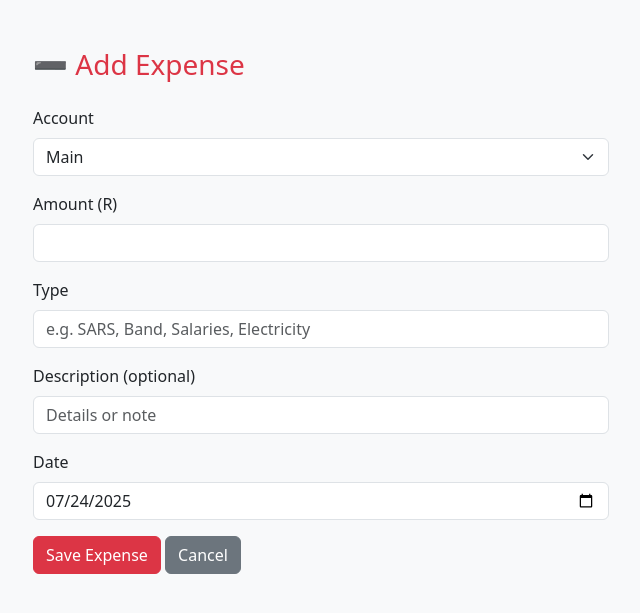
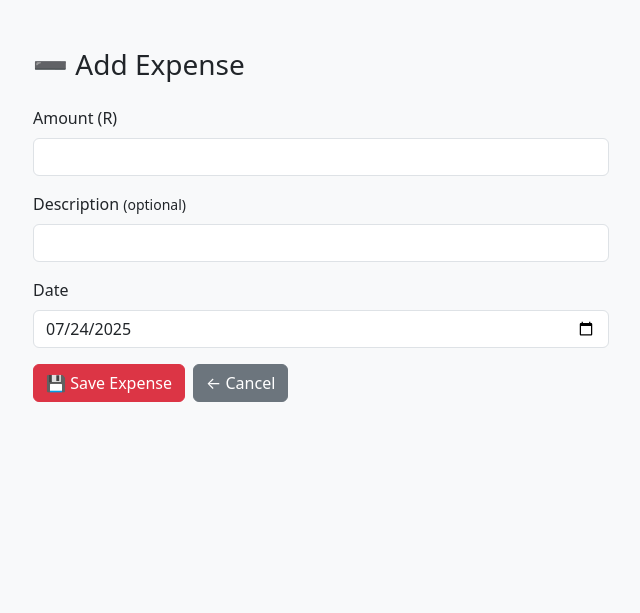
Before and after one commit to Nnzheni/church-finance-manager, a Flask app: page /add-expense in a window 1280 px wide. Shown: the top 613 px of the page, without its empty margins (319-959 px from the left). Run offline with Flask 3, Linux system fonts and the light colour scheme; the visitor is signed in with stand-in values (Sample User, id 1).

Commit message:
Update add_expense.html

```diff
--- a/templates/add_expense.html
+++ b/templates/add_expense.html
@@ -3,25 +3,14 @@
 <head>
   <meta charset="UTF-8">
   <title>Add Expense – AFM-RCA Finance Manager</title>
-
-  <!-- Bootstrap CSS -->
-  <link
-    href="https://cdn.jsdelivr.net/npm/bootstrap@5.3.0/dist/css/bootstrap.min.css"
-    rel="stylesheet"
-  >
-
-  <!-- PWA & Icons (optional) -->
-  <link rel="manifest" href="{{ url_for('static', filename='manifest.json') }}">
-  <link rel="icon" href="{{ url_for('static', filename='icons/icon-192.png') }}">
-  <meta name="theme-color" content="#00466f">
+  <link href="https://cdn.jsdelivr.net/npm/bootstrap@5.3.0/dist/css/bootstrap.min.css"
+        rel="stylesheet">
 </head>
 <body class="bg-light">
+  <div class="container mt-5" style="max-width:600px;">
+    <h3 class="mb-4">➖ Add Expense</h3>
+    <form method="POST" action="{{ url_for('add_expense') }}">
 
-  <div class="container mt-5" style="max-width: 600px;">
-    <h3 class="mb-4 text-danger">➖ Add Expense</h3>
-
-    <form method="POST" action="{{ url_for('add_expense') }}">
-      <!-- Flash messages -->
       {% with messages = get_flashed_messages(with_categories=true) %}
       {% if messages %}
         {% for category, msg in messages %}
@@ -30,61 +19,39 @@
       {% endif %}
       {% endwith %}
 
-     <!-- Only show department selector to Finance Manager -->
-     {% if session.role == 'Finance Manager' %}
+      {% if role=='Finance Manager' %}
       <div class="mb-3">
-         <label class="form-label">Account</label>
+        <label class="form-label">Account / Department</label>
         <select name="account" class="form-select" required>
-           <option value="Main">Main</option>
-           <option value="Building Fund">Building Fund</option>
+          {% for acct in valid_accounts %}
+            <option value="{{ acct }}">{{ acct }}</option>
+          {% endfor %}
         </select>
       </div>
-     {% else %}
-       <!-- Non-managers always tag to their own department -->
-       <input type="hidden" name="account" value="{{ session.dept }}">
       {% endif %}
 
-
-      <!-- Amount -->
       <div class="mb-3">
         <label class="form-label">Amount (R)</label>
-        <input type="number" step="0.01" name="amount" class="form-control" required>
+        <input type="number" step="0.01" name="amount"
+               class="form-control" required>
       </div>
 
-      <!-- Type -->
       <div class="mb-3">
-        <label class="form-label">Type</label>
-        <input type="text"
-               name="type"
-               class="form-control"
-               placeholder="e.g. SARS, Band, Salaries, Electricity"
-               required>
+        <label class="form-label">Description <small>(optional)</small></label>
+        <input type="text" name="description" class="form-control">
       </div>
 
-      <!-- Description -->
       <div class="mb-3">
-        <label class="form-label">Description (optional)</label>
-        <input type="text"
-               name="description"
-               class="form-control"
-               placeholder="Details or note">
+        <label class="form-label">Date</label>
+        <input type="date" name="date" class="form-control"
+               value="{{ now.strftime('%Y-%m-%d') }}" required>
       </div>
 
-      <!-- Date -->
-      <div class="mb-3">
-        <label class="form-label">Date</label>
-        <input type="date"
-               name="date"
-               class="form-control"
-               value="{{ now.strftime('%Y-%m-%d') }}"
-               required>
+      <div class="d-flex gap-2">
+        <button type="submit" class="btn btn-danger">💾 Save Expense</button>
+        <a href="{{ url_for('dashboard') }}" class="btn btn-secondary">← Cancel</a>
       </div>
-
-      <!-- Buttons -->
-      <button type="submit" class="btn btn-danger">Save Expense</button>
-      <a href="{{ url_for('dashboard') }}" class="btn btn-secondary">Cancel</a>
     </form>
   </div>
-
 </body>
 </html>
```
Lines whose indentation alone changed are shown as unchanged.
